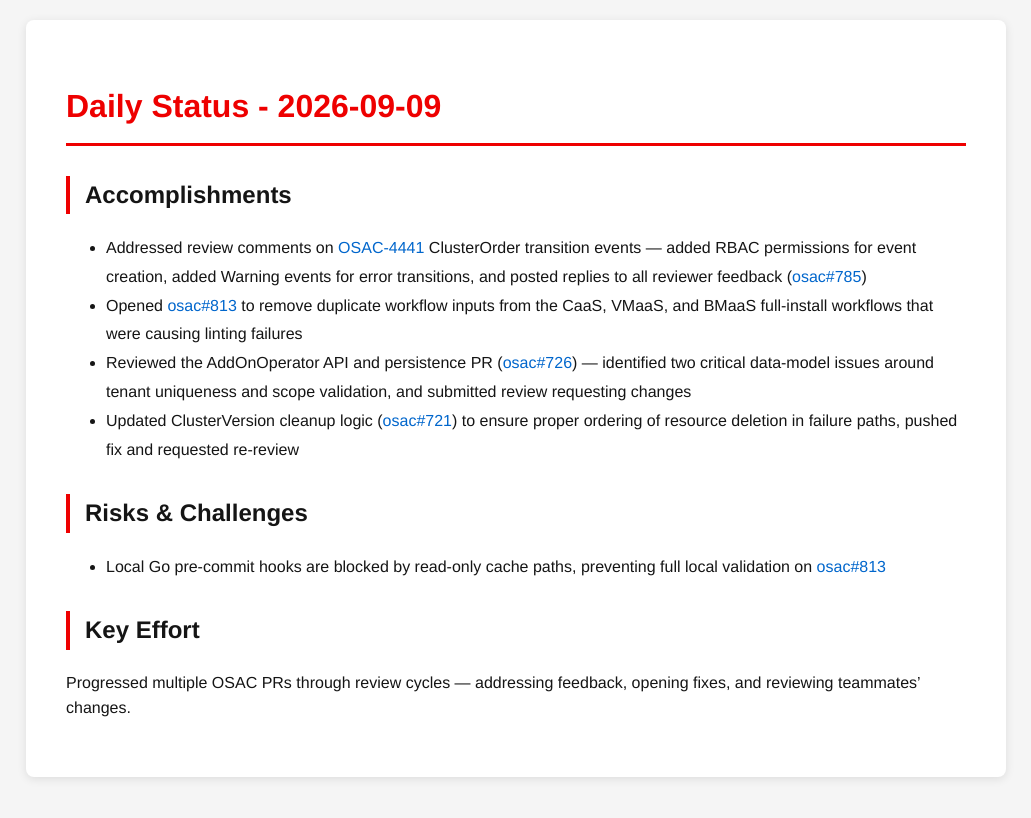
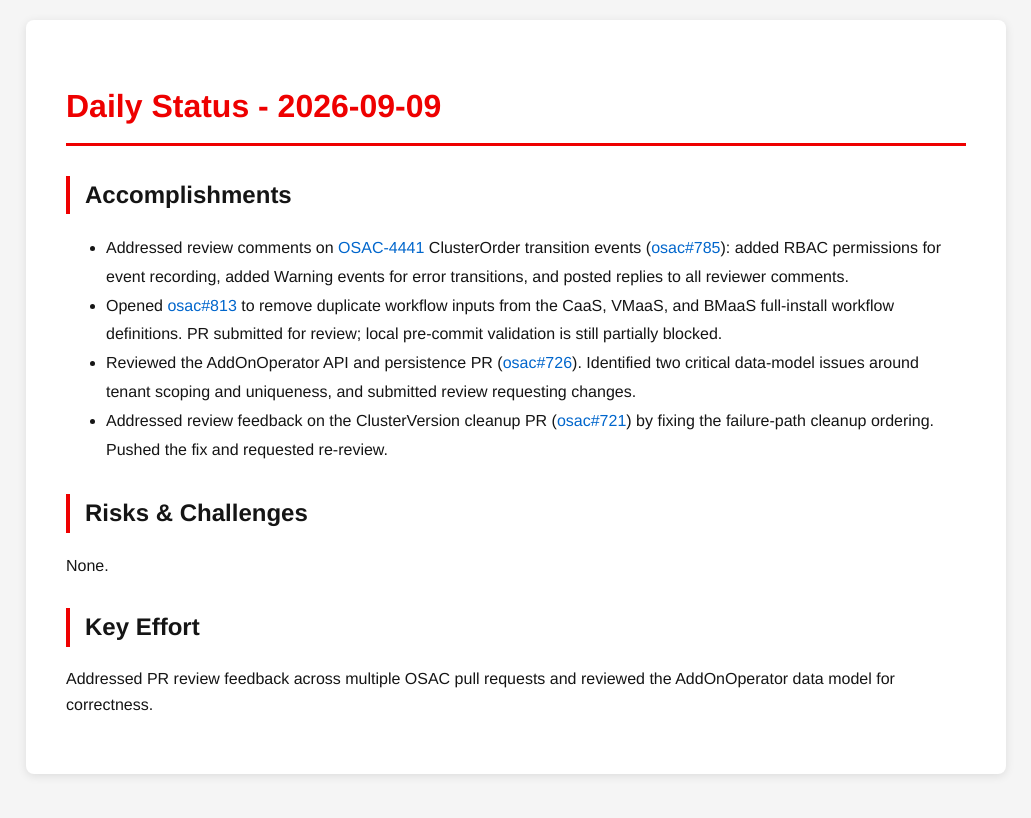
Before and after one commit to tzvatot/daily-status, a Jekyll site: the page built from 2026-09-09.md, in a window 1280 px wide. Shown: the top 818 px of the page, without its empty margins (124-1155 px from the left). Built offline with Jekyll 4.4.1, drawn with Linux system fonts in a browser that asks for light colours.

Commit message:
Daily status update - 2026-09-09

```diff
--- a/2026-09-09.md
+++ b/2026-09-09.md
@@ -7,13 +7,13 @@
 # Daily Status - 2026-09-09
 
 ## Accomplishments
-- Addressed review comments on [OSAC-4441](https://redhat.atlassian.net/browse/OSAC-4441) ClusterOrder transition events — added RBAC permissions for event creation, added Warning events for error transitions, and posted replies to all reviewer feedback ([osac#785](https://github.com/osac-project/osac/pull/785))
-- Opened [osac#813](https://github.com/osac-project/osac/pull/813) to remove duplicate workflow inputs from the CaaS, VMaaS, and BMaaS full-install workflows that were causing linting failures
-- Reviewed the AddOnOperator API and persistence PR ([osac#726](https://github.com/osac-project/osac/pull/726)) — identified two critical data-model issues around tenant uniqueness and scope validation, and submitted review requesting changes
-- Updated ClusterVersion cleanup logic ([osac#721](https://github.com/osac-project/osac/pull/721)) to ensure proper ordering of resource deletion in failure paths, pushed fix and requested re-review
+- Addressed review comments on [OSAC-4441](https://redhat.atlassian.net/browse/OSAC-4441) ClusterOrder transition events ([osac#785](https://github.com/osac-project/osac/pull/785)): added RBAC permissions for event recording, added Warning events for error transitions, and posted replies to all reviewer comments.
+- Opened [osac#813](https://github.com/osac-project/osac/pull/813) to remove duplicate workflow inputs from the CaaS, VMaaS, and BMaaS full-install workflow definitions. PR submitted for review; local pre-commit validation is still partially blocked.
+- Reviewed the AddOnOperator API and persistence PR ([osac#726](https://github.com/osac-project/osac/pull/726)). Identified two critical data-model issues around tenant scoping and uniqueness, and submitted review requesting changes.
+- Addressed review feedback on the ClusterVersion cleanup PR ([osac#721](https://github.com/osac-project/osac/pull/721)) by fixing the failure-path cleanup ordering. Pushed the fix and requested re-review.
 
 ## Risks & Challenges
-- Local Go pre-commit hooks are blocked by read-only cache paths, preventing full local validation on [osac#813](https://github.com/osac-project/osac/pull/813)
+None.
 
 ## Key Effort
-Progressed multiple OSAC PRs through review cycles — addressing feedback, opening fixes, and reviewing teammates' changes.
+Addressed PR review feedback across multiple OSAC pull requests and reviewed the AddOnOperator data model for correctness.
```
